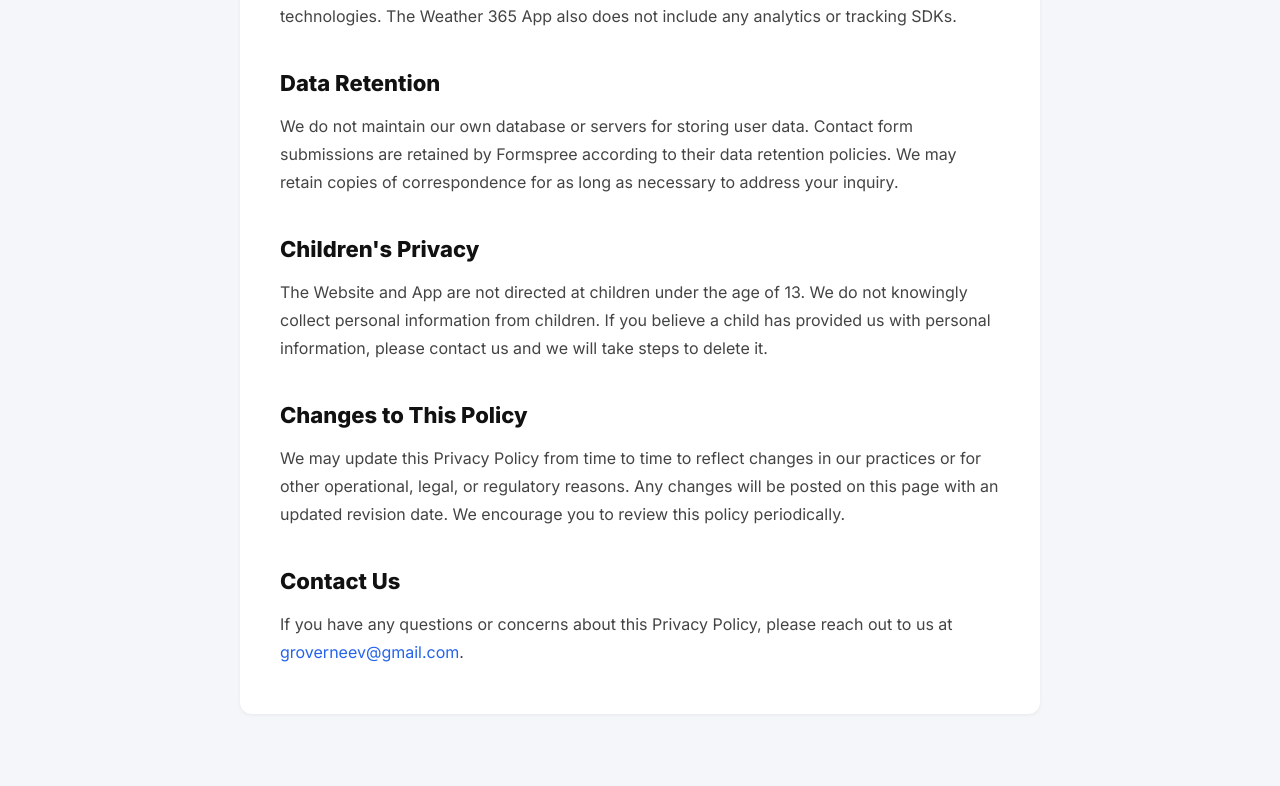
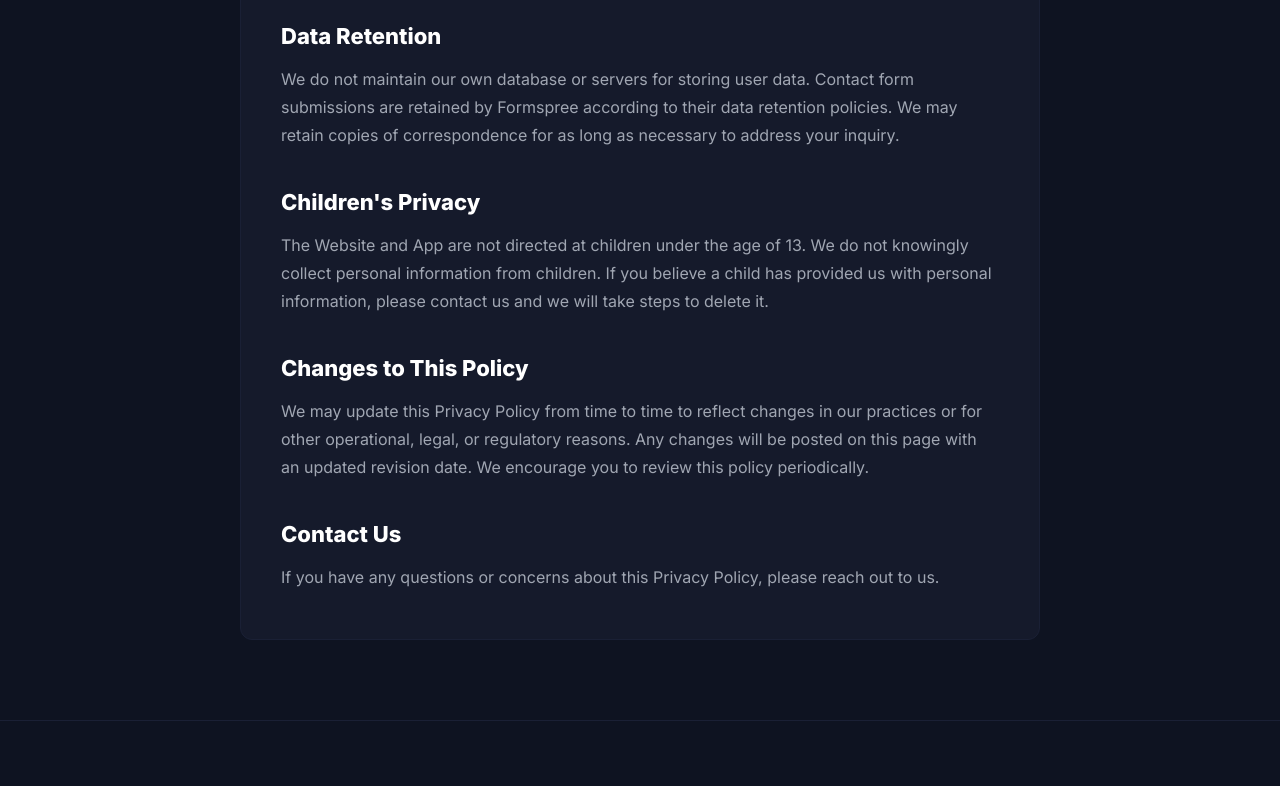
Before and after one commit to groverneev/Neev_Website, a Next.js app: page /privacy-policy in a window 1280 px wide. Shown: the part 1561-2347 px from the top of the page. Built offline with nearby package versions, Linux system fonts and the light colour scheme.

Commit message:
made privacy policy have dark theme and removed a line from it

```diff
--- a/components/PrivacyPolicy.tsx
+++ b/components/PrivacyPolicy.tsx
@@ -4,7 +4,7 @@ export default function PrivacyPolicy() {
   const sectionHeadingStyle: React.CSSProperties = {
     fontSize: 22,
     fontWeight: 700,
-    color: "#111",
+    color: "#fff",
     marginTop: 40,
     marginBottom: 12,
   };
@@ -12,12 +12,20 @@ export default function PrivacyPolicy() {
   const paragraphStyle: React.CSSProperties = {
     fontSize: 16,
     lineHeight: 1.75,
-    color: "#444",
+    color: "#a0a6b2",
     marginBottom: 16,
   };
 
+  const subHeadingStyle: React.CSSProperties = {
+    fontSize: 17,
+    fontWeight: 600,
+    color: "#cdd1da",
+    marginBottom: 8,
+    marginTop: 20,
+  };
+
   return (
-    <main style={{ background: "#f5f6fa", fontFamily: "Inter, sans-serif" }}>
+    <main style={{ background: "#0E1321", fontFamily: "Inter, sans-serif" }}>
       {/* Hero Banner */}
       <section
         style={{
@@ -53,15 +61,15 @@ export default function PrivacyPolicy() {
         style={{
           maxWidth: 800,
           margin: "0 auto",
-          padding: "48px 2rem 80px",
+          padding: "0 2rem 80px",
         }}
       >
         <div
           style={{
-            background: "#fff",
+            background: "#151a2b",
             borderRadius: 12,
             padding: "48px 40px",
-            boxShadow: "0 1px 4px rgba(0,0,0,0.06)",
+            border: "1px solid #1a2035",
           }}
         >
           {/* Introduction */}
@@ -77,17 +85,7 @@ export default function PrivacyPolicy() {
 
           {/* Information We Collect */}
           <h2 style={sectionHeadingStyle}>Information We Collect</h2>
-          <h3
-            style={{
-              fontSize: 17,
-              fontWeight: 600,
-              color: "#222",
-              marginBottom: 8,
-              marginTop: 20,
-            }}
-          >
-            Website
-          </h3>
+          <h3 style={subHeadingStyle}>Website</h3>
           <p style={paragraphStyle}>
             The Website does not require you to create an account or provide any
             personal information to browse its content. If you choose to use the
@@ -95,17 +93,7 @@ export default function PrivacyPolicy() {
             as your name, email address, and message. This data is processed
             through Formspree, a third-party form handling service.
           </p>
-          <h3
-            style={{
-              fontSize: 17,
-              fontWeight: 600,
-              color: "#222",
-              marginBottom: 8,
-              marginTop: 20,
-            }}
-          >
-            Weather 365 App
-          </h3>
+          <h3 style={subHeadingStyle}>Weather 365 App</h3>
           <p style={paragraphStyle}>
             Weather 365 does not collect, store, or transmit any personal data.
             The App fetches weather data based on your device&apos;s location to
@@ -136,20 +124,22 @@ export default function PrivacyPolicy() {
             }}
           >
             <li style={{ marginBottom: 8 }}>
-              <strong>Formspree</strong> — Handles contact form submissions on
-              the Website. Formspree may store your submitted data in accordance
-              with their own privacy policy.
+              <strong style={{ color: "#cdd1da" }}>Formspree</strong> — Handles
+              contact form submissions on the Website. Formspree may store your
+              submitted data in accordance with their own privacy policy.
             </li>
             <li style={{ marginBottom: 8 }}>
-              <strong>Vercel</strong> — Hosts the Website. Vercel may collect
-              standard server logs (such as IP addresses and access times) as
-              part of normal web hosting operations.
+              <strong style={{ color: "#cdd1da" }}>Vercel</strong> — Hosts the
+              Website. Vercel may collect standard server logs (such as IP
+              addresses and access times) as part of normal web hosting
+              operations.
             </li>
             <li style={{ marginBottom: 8 }}>
-              <strong>Weather Data Provider</strong> — Weather 365 fetches
-              forecast data from a third-party weather API. Only your
-              approximate location is sent to retrieve local weather information;
-              no personally identifiable information is transmitted.
+              <strong style={{ color: "#cdd1da" }}>Weather Data Provider</strong>{" "}
+              — Weather 365 fetches forecast data from a third-party weather
+              API. Only your approximate location is sent to retrieve local
+              weather information; no personally identifiable information is
+              transmitted.
             </li>
           </ul>
 
@@ -193,14 +183,7 @@ export default function PrivacyPolicy() {
           <h2 style={sectionHeadingStyle}>Contact Us</h2>
           <p style={{ ...paragraphStyle, marginBottom: 0 }}>
             If you have any questions or concerns about this Privacy Policy,
-            please reach out to us at{" "}
-            <a
-              href="mailto:groverneev@gmail.com"
-              style={{ color: "#2563eb", textDecoration: "none" }}
-            >
-              groverneev@gmail.com
-            </a>
-            .
+            please reach out to us.
           </p>
         </div>
       </section>
```
